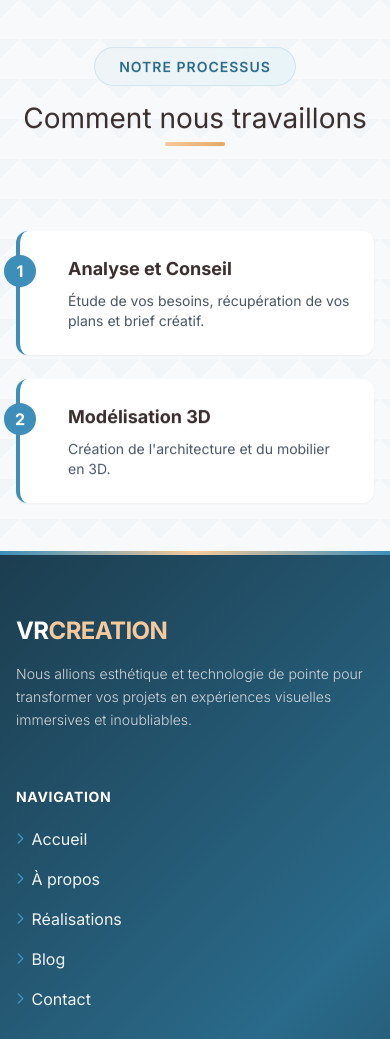
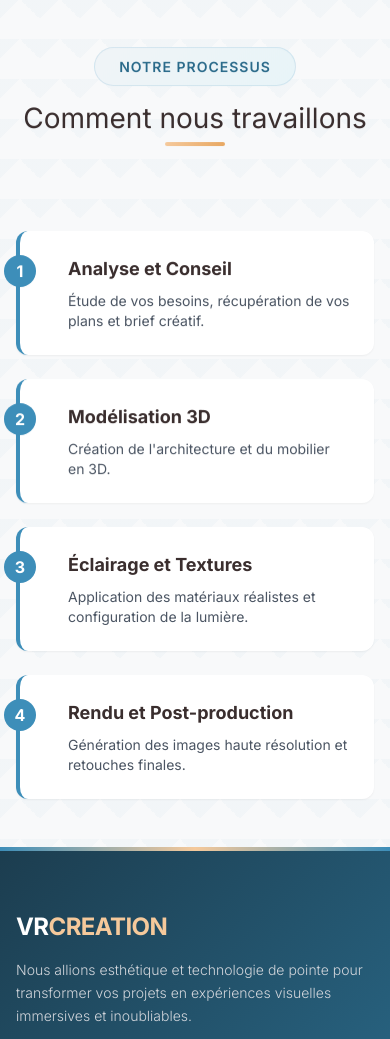
Before and after one commit to Schneider-sizeof/vr_creation, a Django app: page /fr/a-propos/ in a window 390 px wide. Shown: the part 1205-2244 px from the top of the page. Run offline with Django 5.2, Linux system fonts and the light colour scheme; data comes from the database, SQL or seed files in the repository; data that the repository does not hold is empty; some libraries are stand-ins or nearby versions; some web fonts are replaced.

Commit message:
Fix: add missing steps 3 and 4 to mobile timeline on About page

```diff
--- a/templates/core/about.html
+++ b/templates/core/about.html
@@ -80,6 +80,16 @@
                 <h4 class="text-lg font-bold mb-2">{% trans "Modélisation 3D" %}</h4>
                 <p class="text-gray-600 text-sm">{% trans "Création de l'architecture et du mobilier en 3D." %}</p>
             </div>
+            <div class="bg-white p-6 rounded-xl shadow-sm border-l-4 border-primary relative pl-12 animate-on-scroll slide-up" style="transition-delay: 300ms;">
+                <div class="absolute top-6 left-0 w-8 h-8 bg-primary text-white rounded-full flex items-center justify-center font-bold -ml-4">3</div>
+                <h4 class="text-lg font-bold mb-2">{% trans "Éclairage et Textures" %}</h4>
+                <p class="text-gray-600 text-sm">{% trans "Application des matériaux réalistes et configuration de la lumière." %}</p>
+            </div>
+            <div class="bg-white p-6 rounded-xl shadow-sm border-l-4 border-primary relative pl-12 animate-on-scroll slide-up" style="transition-delay: 450ms;">
+                <div class="absolute top-6 left-0 w-8 h-8 bg-primary text-white rounded-full flex items-center justify-center font-bold -ml-4">4</div>
+                <h4 class="text-lg font-bold mb-2">{% trans "Rendu et Post-production" %}</h4>
+                <p class="text-gray-600 text-sm">{% trans "Génération des images haute résolution et retouches finales." %}</p>
+            </div>
         </div>
     </div>
 </section>
```
